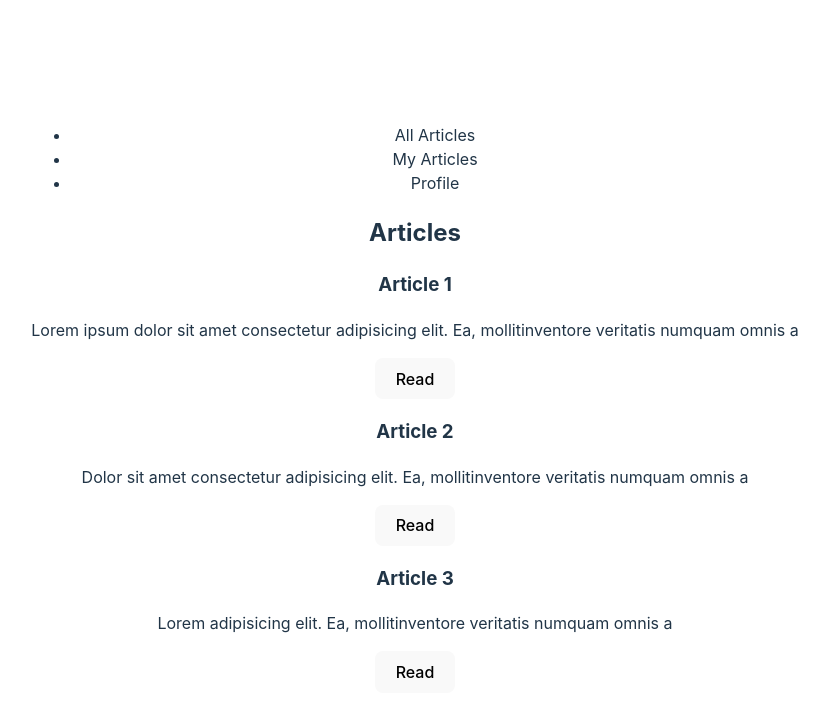
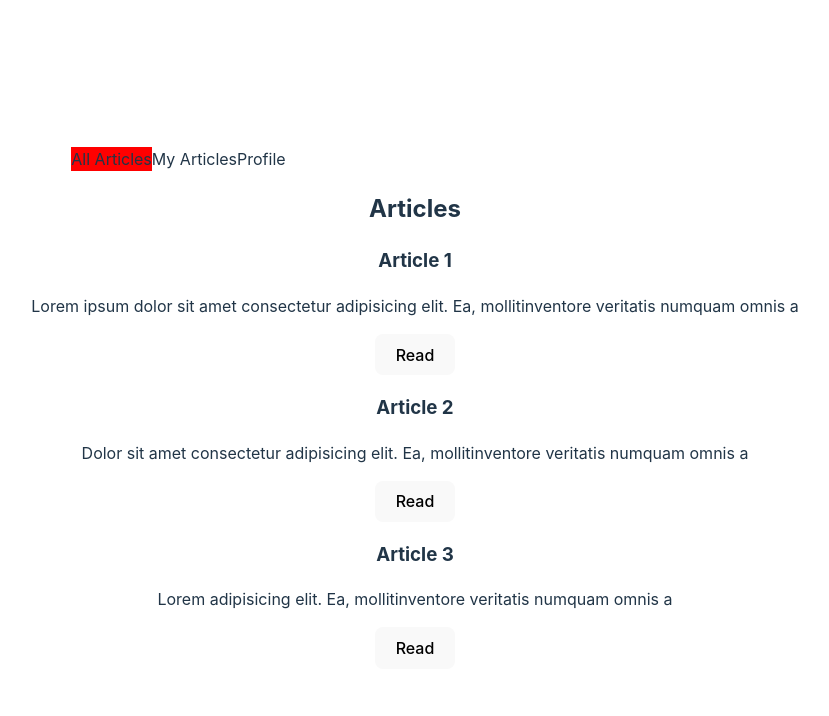
Before and after one commit to PecheritsaAleksey/flow-dev-school-lessons, a React (Vite) app in the folder Module6/: page / in a window 1280 px wide. Shown: the top 716 px of the page, without its empty margins (225-1054 px from the left). Built offline with nearby package versions, Linux system fonts and the light colour scheme.

Commit message:
Add lesson 6-8

```diff
--- /dev/null
+++ b/Module6/src/Components/Layout.css
@@ -0,0 +1,12 @@
+.navigation ul {
+  display: flex;
+  list-style: none;
+}
+
+.navigation li {
+  margin: 2rem;
+}
+
+.green {
+  background-color: green;
+}
--- a/Module6/src/Components/Layout.jsx
+++ b/Module6/src/Components/Layout.jsx
@@ -1,13 +1,29 @@
 import React from "react";
+import "./Layout.css";
+import { useState } from "react";
 
 const Layout = ({ children }) => {
+  const [active, setActive] = useState("all");
+
   return (
     <div>
       <nav>
-        <ul>
-          <li>All Articles</li>
-          <li>My Articles</li>
-          <li>Profile</li>
+        <ul style={{ display: "flex", flexDirection: "row" }}>
+          <li
+            style={{
+              listStyle: "none",
+              backgroundColor: active === "all" ? "red" : "white",
+            }}
+          >
+            All Articles
+          </li>
+          <li
+            style={{ listStyle: "none" }}
+            className={`${active === "my" ? "green" : ""}`}
+          >
+            My Articles
+          </li>
+          <li style={{ listStyle: "none" }}>Profile</li>
         </ul>
       </nav>
       {children}
```
